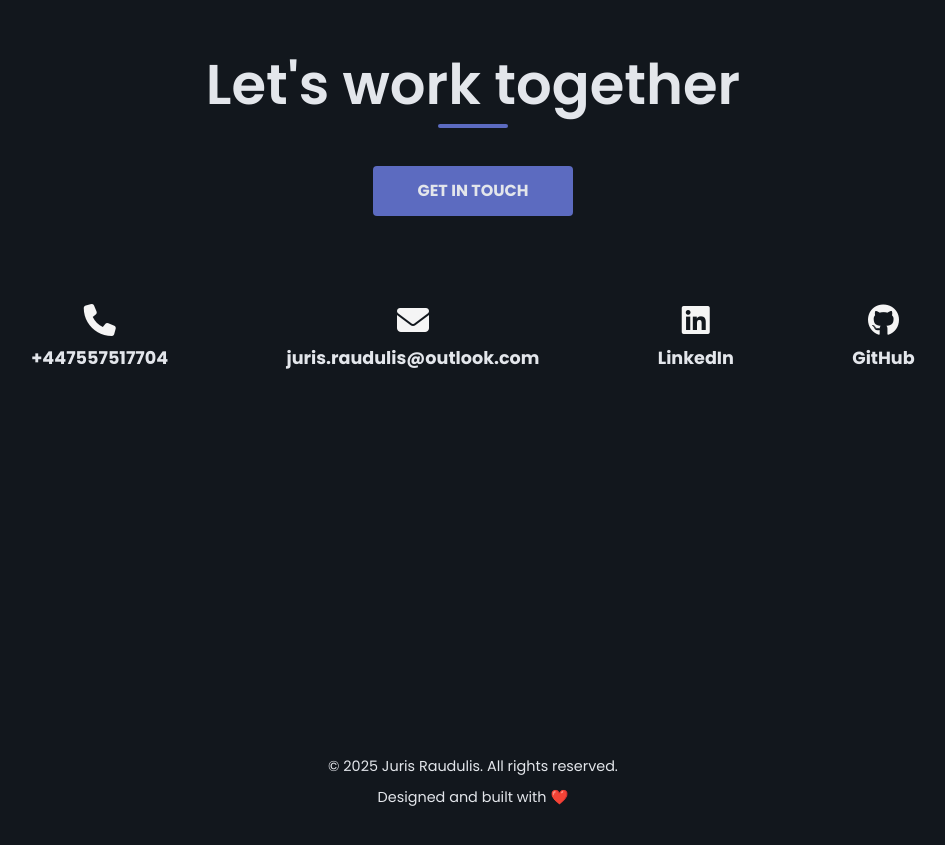
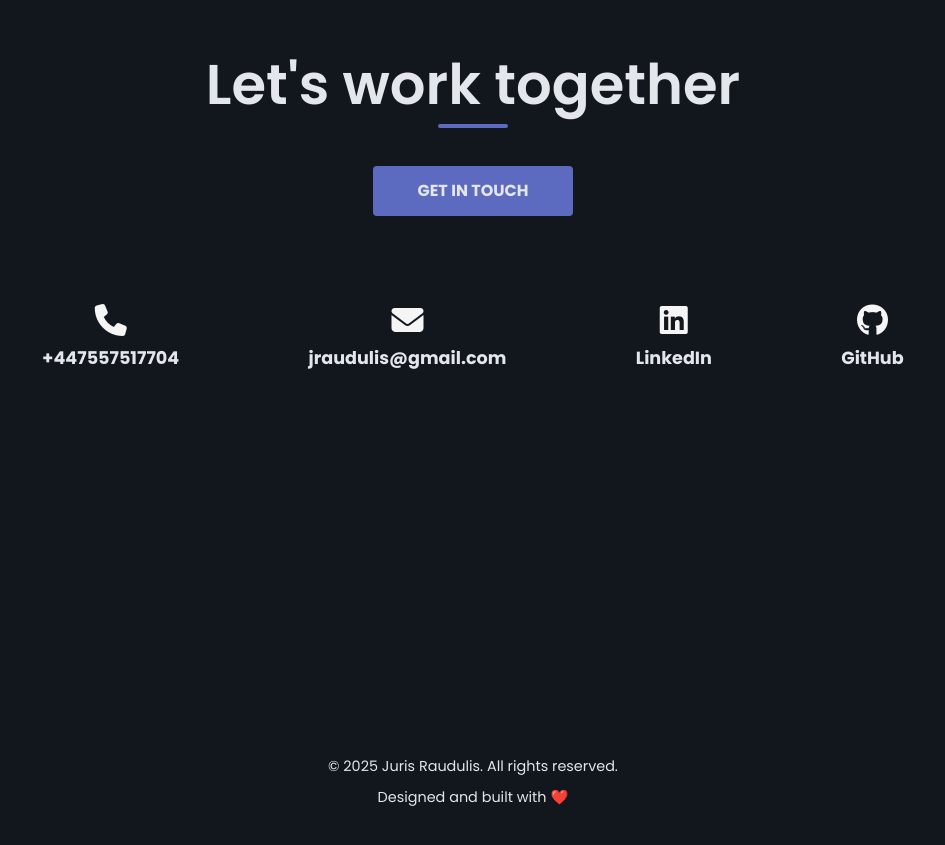
Before and after one commit to jraudulis/portfolio-website, a website: page index.html in a window 1280 px wide. Shown: the part 6623-7468 px from the top of the page, without its empty margins (167-1112 px from the left). Drawn offline with nearby package versions, Linux system fonts and the light colour scheme.

Commit message:
Updating email

```diff
--- a/index.html
+++ b/index.html
@@ -254,7 +254,7 @@
           <div class="contacts-row">
             <a class="social-link email-trigger">
             <i class="fas fa-envelope contact-icon" aria-hidden="true"></i>
-            <p class="contacts-text">juris.raudulis@outlook.com</p>
+            <p class="contacts-text">jraudulis@gmail.com</p>
           </a>
           </div>
           <div class="contacts-row">
```
